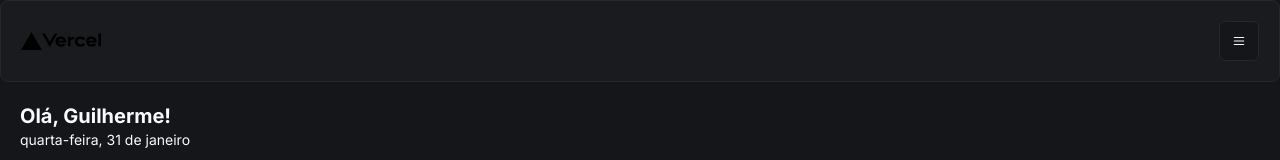
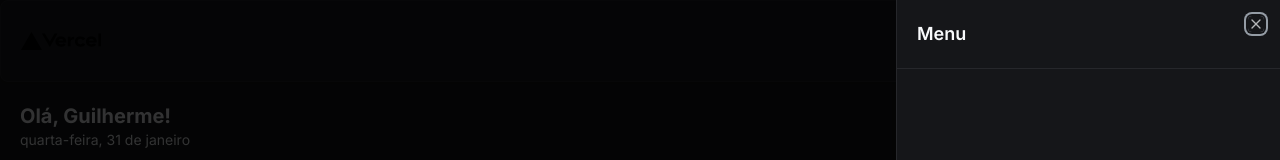
Before and after one commit to gui-sc/barber-shop, a Next.js app: page / in a window 1280 px wide. Both pictures are taken after a click on the button 1239 px from the left and 41 px from the top of the page. Shown: the top 160 px of the page. Built offline with nearby package versions, Linux system fonts and the light colour scheme; no server answers; the database is empty.

Commit message:
feat: add menu

```diff
--- a/app/_components/header.tsx
+++ b/app/_components/header.tsx
@@ -3,15 +3,26 @@
 import { Card, CardContent } from "./ui/card";
 import { Button } from "./ui/button";
 import { MenuIcon } from "lucide-react";
+import { Sheet, SheetContent, SheetHeader, SheetTitle, SheetTrigger } from "./ui/sheet";
 
 const Header = () => {
     return (
         <Card>
             <CardContent className="p-5 justify-between flex flex-row items-center">
                 <Image src="/vercel.svg" alt="" width={80} height={120} />
-                <Button variant="outline" size="icon">
-                    <MenuIcon size={14} />
-                </Button>
+                <Sheet>
+                    <SheetTrigger asChild>
+                        <Button variant="outline" size="icon">
+                            <MenuIcon size={14} />
+                        </Button>
+                    </SheetTrigger>
+
+                    <SheetContent className="p-0">
+                        <SheetHeader className="text-left border-b border-solid border-secondary p-5">
+                            <SheetTitle>Menu</SheetTitle>
+                        </SheetHeader>
+                    </SheetContent>
+                </Sheet>
 
             </CardContent>
         </Card>
--- /dev/null
+++ b/app/_components/ui/sheet.tsx
@@ -0,0 +1,140 @@
+"use client"
+
+import * as React from "react"
+import * as SheetPrimitive from "@radix-ui/react-dialog"
+import { cva, type VariantProps } from "class-variance-authority"
+import { X } from "lucide-react"
+
+import { cn } from "@/app/_lib/utils"
+
+const Sheet = SheetPrimitive.Root
+
+const SheetTrigger = SheetPrimitive.Trigger
+
+const SheetClose = SheetPrimitive.Close
+
+const SheetPortal = SheetPrimitive.Portal
+
+const SheetOverlay = React.forwardRef<
+  React.ElementRef<typeof SheetPrimitive.Overlay>,
+  React.ComponentPropsWithoutRef<typeof SheetPrimitive.Overlay>
+>(({ className, ...props }, ref) => (
+  <SheetPrimitive.Overlay
+    className={cn(
+      "fixed inset-0 z-50 bg-black/80  data-[state=open]:animate-in data-[state=closed]:animate-out data-[state=closed]:fade-out-0 data-[state=open]:fade-in-0",
+      className
+    )}
+    {...props}
+    ref={ref}
+  />
+))
+SheetOverlay.displayName = SheetPrimitive.Overlay.displayName
+
+const sheetVariants = cva(
+  "fixed z-50 gap-4 bg-background p-6 shadow-lg transition ease-in-out data-[state=open]:animate-in data-[state=closed]:animate-out data-[state=closed]:duration-300 data-[state=open]:duration-500",
+  {
+    variants: {
+      side: {
+        top: "inset-x-0 top-0 border-b data-[state=closed]:slide-out-to-top data-[state=open]:slide-in-from-top",
+        bottom:
+          "inset-x-0 bottom-0 border-t data-[state=closed]:slide-out-to-bottom data-[state=open]:slide-in-from-bottom",
+        left: "inset-y-0 left-0 h-full w-3/4 border-r data-[state=closed]:slide-out-to-left data-[state=open]:slide-in-from-left sm:max-w-sm",
+        right:
+          "inset-y-0 right-0 h-full w-3/4  border-l data-[state=closed]:slide-out-to-right data-[state=open]:slide-in-from-right sm:max-w-sm",
+      },
+    },
+    defaultVariants: {
+      side: "right",
+    },
+  }
+)
+
+interface SheetContentProps
+  extends React.ComponentPropsWithoutRef<typeof SheetPrimitive.Content>,
+    VariantProps<typeof sheetVariants> {}
+
+const SheetContent = React.forwardRef<
+  React.ElementRef<typeof SheetPrimitive.Content>,
+  SheetContentProps
+>(({ side = "right", className, children, ...props }, ref) => (
+  <SheetPortal>
+    <SheetOverlay />
+    <SheetPrimitive.Content
+      ref={ref}
+      className={cn(sheetVariants({ side }), className)}
+      {...props}
+    >
+      {children}
+      <SheetPrimitive.Close className="absolute right-4 top-4 rounded-sm opacity-70 ring-offset-background transition-opacity hover:opacity-100 focus:outline-none focus:ring-2 focus:ring-ring focus:ring-offset-2 disabled:pointer-events-none data-[state=open]:bg-secondary">
+        <X className="h-4 w-4" />
+        <span className="sr-only">Close</span>
+      </SheetPrimitive.Close>
+    </SheetPrimitive.Content>
+  </SheetPortal>
+))
+SheetContent.displayName = SheetPrimitive.Content.displayName
+
+const SheetHeader = ({
+  className,
+  ...props
+}: React.HTMLAttributes<HTMLDivElement>) => (
+  <div
+    className={cn(
+      "flex flex-col space-y-2 text-center sm:text-left",
+      className
+    )}
+    {...props}
+  />
+)
+SheetHeader.displayName = "SheetHeader"
+
+const SheetFooter = ({
+  className,
+  ...props
+}: React.HTMLAttributes<HTMLDivElement>) => (
+  <div
+    className={cn(
+      "flex flex-col-reverse sm:flex-row sm:justify-end sm:space-x-2",
+      className
+    )}
+    {...props}
+  />
+)
+SheetFooter.displayName = "SheetFooter"
+
+const SheetTitle = React.forwardRef<
+  React.ElementRef<typeof SheetPrimitive.Title>,
+  React.ComponentPropsWithoutRef<typeof SheetPrimitive.Title>
+>(({ className, ...props }, ref) => (
+  <SheetPrimitive.Title
+    ref={ref}
+    className={cn("text-lg font-semibold text-foreground", className)}
+    {...props}
+  />
+))
+SheetTitle.displayName = SheetPrimitive.Title.displayName
+
+const SheetDescription = React.forwardRef<
+  React.ElementRef<typeof SheetPrimitive.Description>,
+  React.ComponentPropsWithoutRef<typeof SheetPrimitive.Description>
+>(({ className, ...props }, ref) => (
+  <SheetPrimitive.Description
+    ref={ref}
+    className={cn("text-sm text-muted-foreground", className)}
+    {...props}
+  />
+))
+SheetDescription.displayName = SheetPrimitive.Description.displayName
+
+export {
+  Sheet,
+  SheetPortal,
+  SheetOverlay,
+  SheetTrigger,
+  SheetClose,
+  SheetContent,
+  SheetHeader,
+  SheetFooter,
+  SheetTitle,
+  SheetDescription,
+}
--- a/package.json
+++ b/package.json
@@ -15,6 +15,7 @@
     "@auth/prisma-adapter": "^1.2.0",
     "@prisma/client": "^5.9.0",
     "@radix-ui/react-avatar": "^1.0.4",
+    "@radix-ui/react-dialog": "^1.0.5",
     "@radix-ui/react-slot": "^1.0.2",
     "class-variance-authority": "^0.7.0",
     "clsx": "^2.1.0",
```
Also changed, not shown: 1 other file (tests, documents, lock files or other folders).
